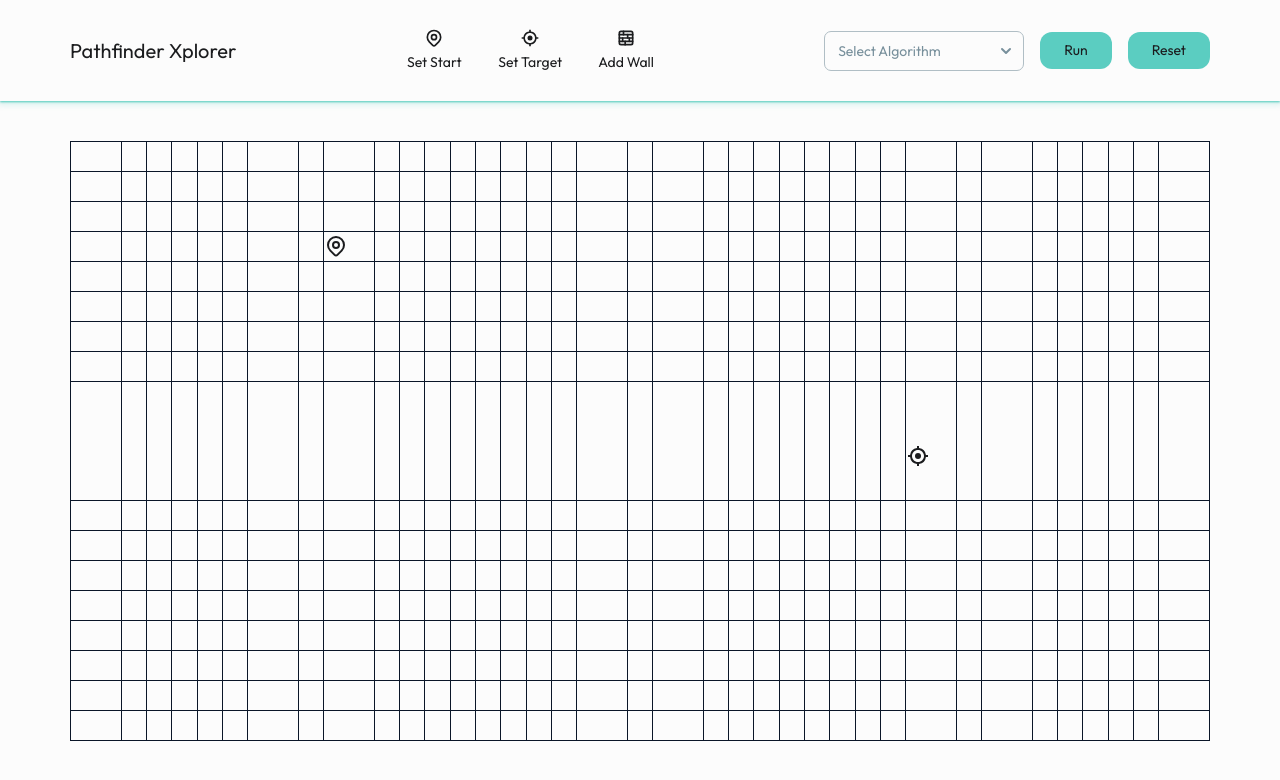
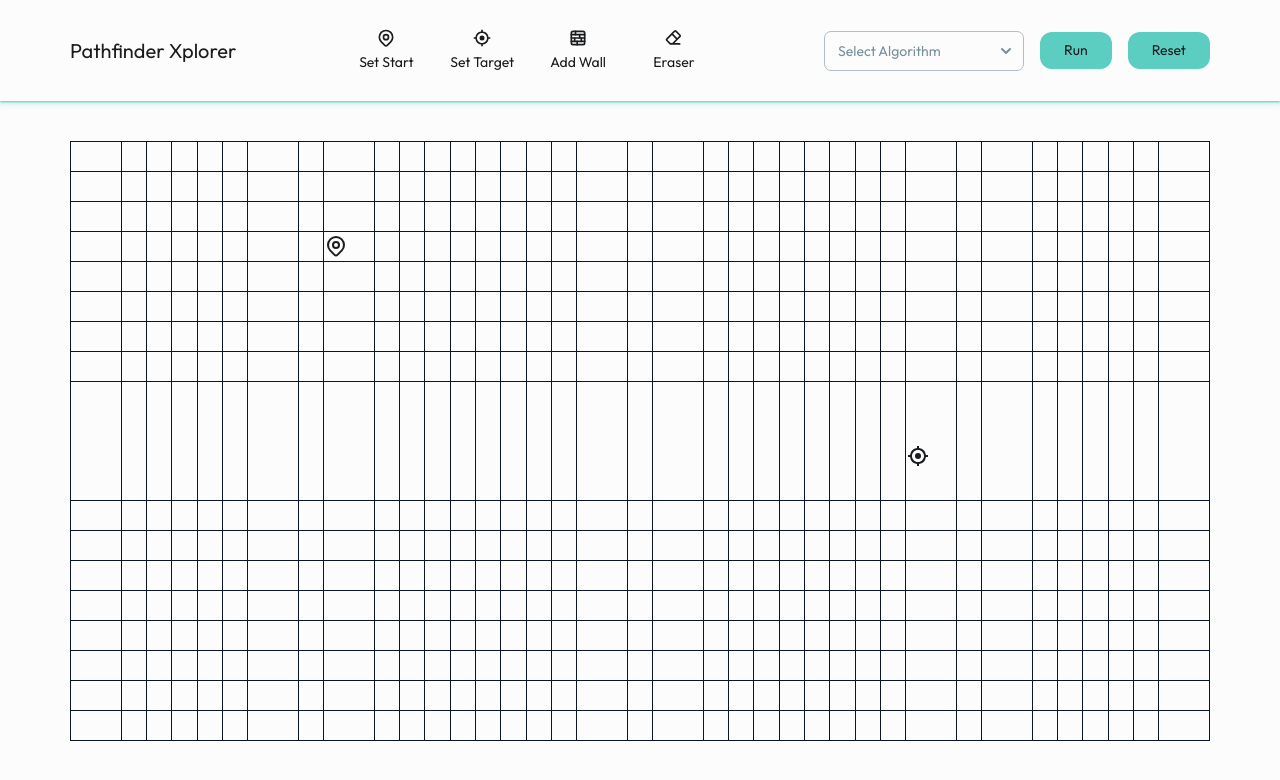
Before and after one commit to KarimBastami/Pathfinder-Xplorer, a React (Vite) app: page / in a window 1280 px wide. Shown: the top 780 px of the page. Built offline with nearby package versions, Linux system fonts and the light colour scheme.

Commit message:
update: Replaced Weights With New Wall Eraser

```diff
--- a/src/components/navbar/Navbar.jsx
+++ b/src/components/navbar/Navbar.jsx
@@ -6,6 +6,7 @@ import { Select, Option } from "@material-tailwind/react"
 import { HiOutlineLocationMarker } from "react-icons/hi"
 import { BiTargetLock } from "react-icons/bi"
 import { TbWall, TbWeight } from "react-icons/tb"
+import { BiEraser } from "react-icons/bi"
 
 import GridContext from "../../context/GridContext"
 
@@ -16,6 +17,7 @@ function Navbar() {
           setModeTarget,
           setModeWall,
           setModeWeight,
+          setModeEraser,
           algorithm,
           handleAlgoChange,
           onRunClick,
@@ -28,6 +30,7 @@ function Navbar() {
   const selectStart = mode === "start" ? "selected" : ""
   const selectTarget = mode === "target" ? "selected" : ""
   const selectWall = mode === "wall" ? "selected" : ""
+  const selectEraser = mode === "eraser" ? "selected" : ""
   const selectWeight = mode === "weight" ? "selected" : ""
 
   // ---------------------------------------------------------------
@@ -65,7 +68,7 @@ function Navbar() {
           <h1 id="nav-logo" className="text-h3">Pathfinder Xplorer</h1>
 
           <div id="nav-links" className="text-shrimp">
-            <ul className="grid grid-cols-3">
+            <ul className="grid grid-cols-4">
               <li id="set-start-btn" className={`${selectStart}`} onClick={setModeStart}>
                 <HiOutlineLocationMarker className="text-h3 mx-auto mb-1" />
                 Set Start
@@ -77,6 +80,10 @@ function Navbar() {
               <li id="add-wall-btn" className={`${selectWall}`} onClick={setModeWall}>
                 <TbWall className="text-h3 mx-auto mb-1" />
                 Add Wall
+              </li>
+              <li id="add-weight-btn" className={`${selectEraser}`} onClick={setModeEraser}>
+                <BiEraser className="text-h3 mx-auto mb-1" />
+                Eraser
               </li>
               {/* <li id="add-weight-btn" className={`${selectWeight}`} onClick={setModeWeight}>
                 <TbWeight className="text-h3 mx-auto mb-1" />
--- a/src/context/GridContext.jsx
+++ b/src/context/GridContext.jsx
@@ -63,6 +63,10 @@ export const GridProvider = ({ children }) => {
     mode === "weight" ? setMode(null) : setMode("weight")
   }
 
+  const setModeEraser = () => {
+    mode === "eraser" ? setMode(null) : setMode("eraser")
+  }
+
   const handleAlgoChange = (e) => {
     setAlgorithm(e)
   }
@@ -89,6 +93,7 @@ export const GridProvider = ({ children }) => {
           setModeTarget,
           setModeWall,
           setModeWeight,
+          setModeEraser,
           algorithm,
           handleAlgoChange,
           grid,
--- a/src/utils/EditBoard.js
+++ b/src/utils/EditBoard.js
@@ -56,6 +56,19 @@ export const editBoard = (grid, setGrid, mode, editFlag, startRef, targetRef, ce
       break;
 
 
+    case "eraser":
+      var newGrid = grid.slice()
+
+      newGrid[y][x] = { ...cell,
+                        isStart: false,
+                        isTarget: false,
+                        isWall: false,
+                        weight: 1
+                      }
+      setGrid(newGrid)
+      break;
+
+
     case "weight":
       var newGrid = grid.slice()
 
```
